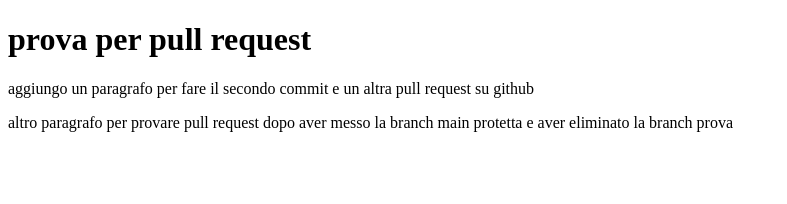
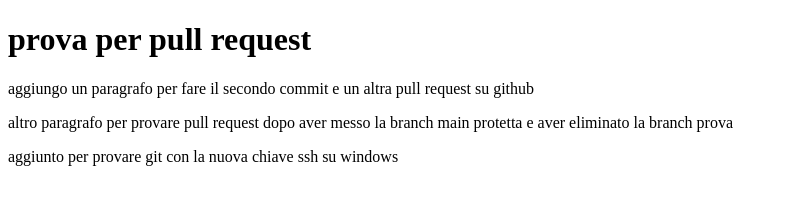
Before and after one commit to BarbaraPapa/prova, a plain HTML site: page index.html in a window 1280 px wide. Shown: the whole page, without its empty margins (0-787 px from the left). Drawn offline with Linux system fonts and the light colour scheme.

Commit message:
prova per la nuova chiave ssh su windows

```diff
--- a/index.html
+++ b/index.html
@@ -16,5 +16,7 @@
       altro paragrafo per provare pull request dopo aver messo la branch main
       protetta e aver eliminato la branch prova
     </p>
+
+    <p>aggiunto per provare git con la nuova chiave ssh su windows</p>
   </body>
 </html>
```
